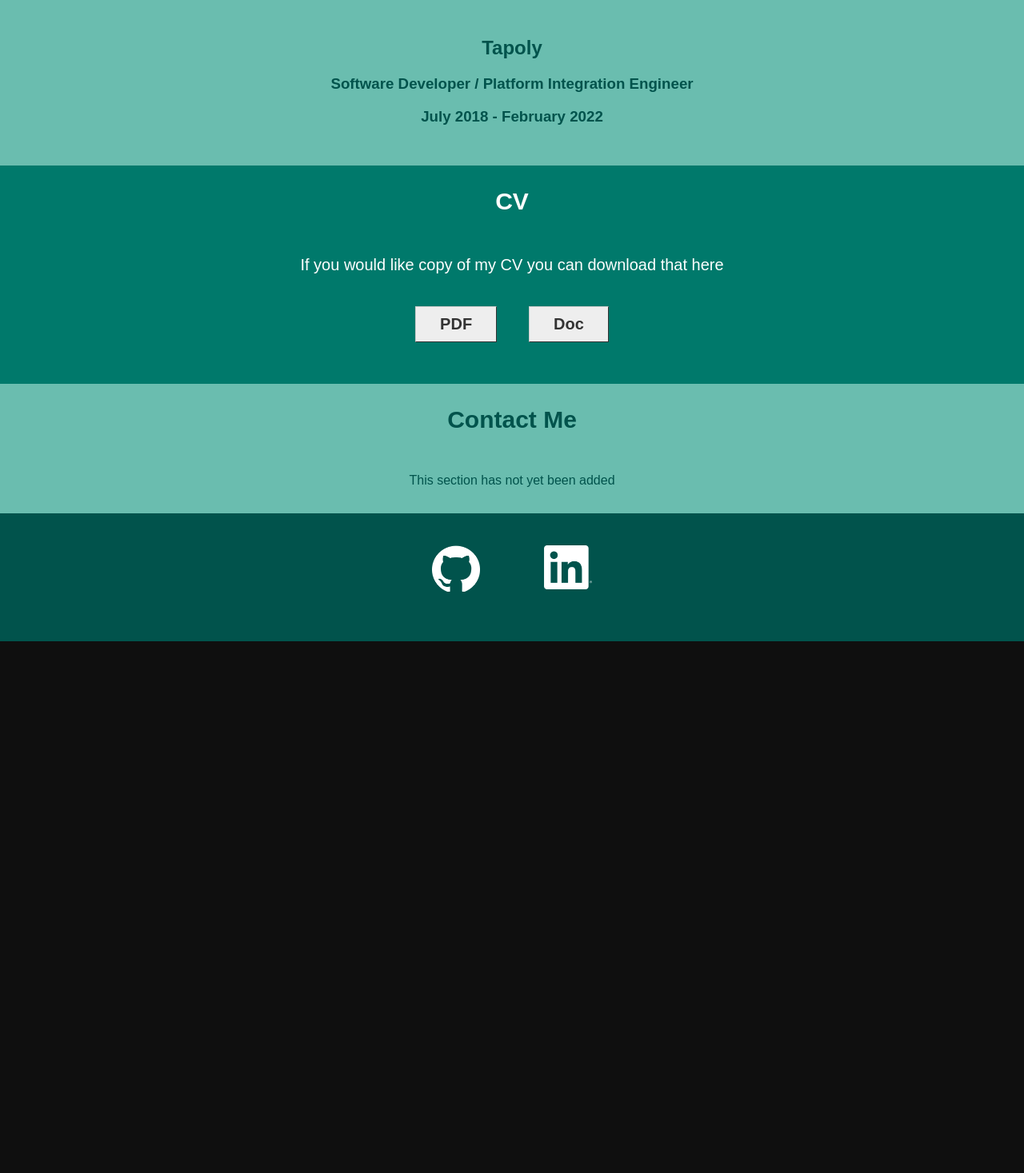
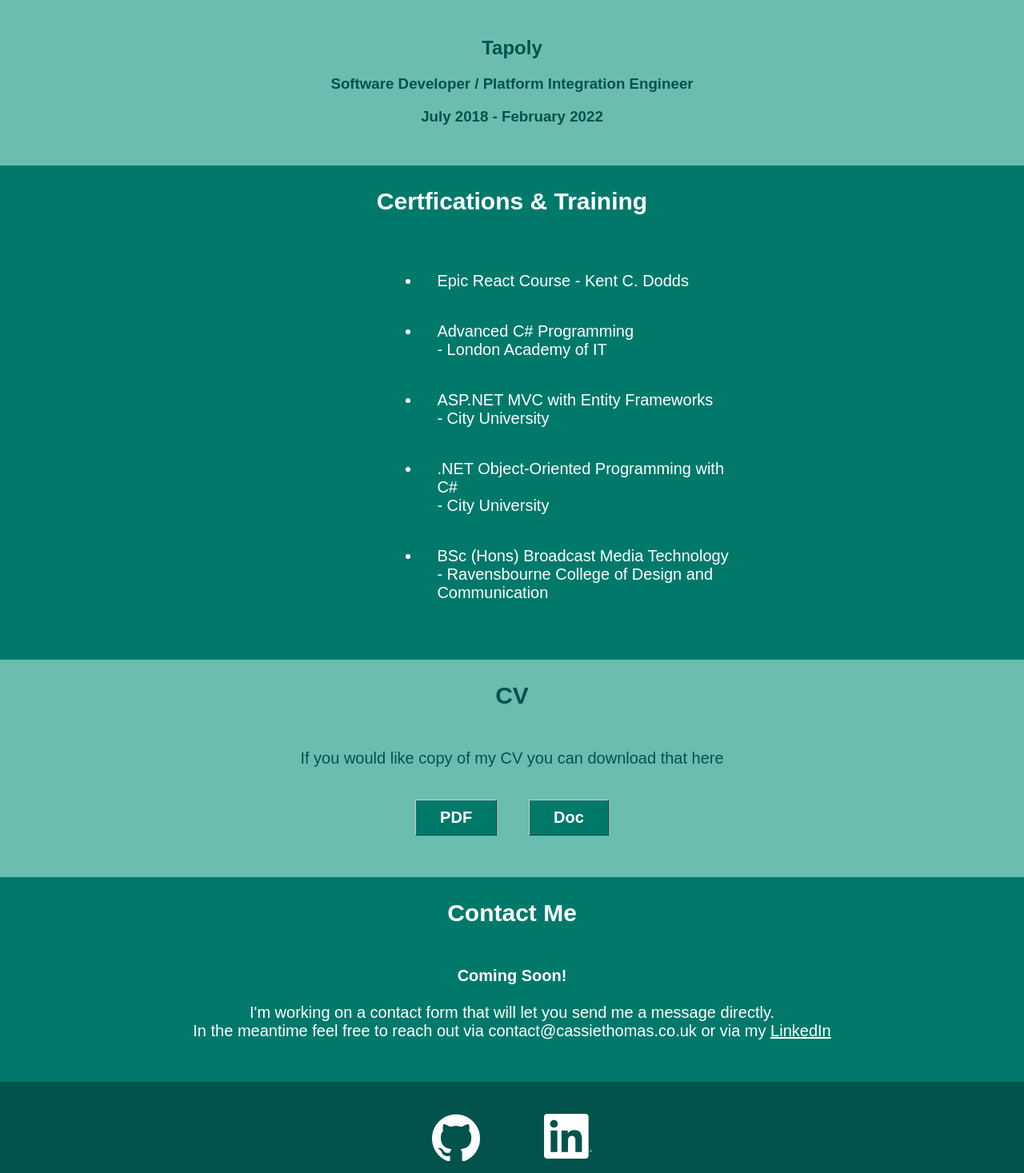
Before and after one commit to cassiethomas89/cv_website, a Next.js app: page / in a window 1280 px wide. Shown: the part 1330-2797 px from the top of the page at 80% size. Before the commit the page ends 2132 px from the top, so only its background shows below. Built offline with nearby package versions, Linux system fonts and the light colour scheme.

Commit message:
CV00007 Added new section and updated contact section.

```diff
--- a/app/globals.css
+++ b/app/globals.css
@@ -74,8 +74,6 @@ body {
   font-size: 50px;
   font-family:Arial, Helvetica, sans-serif;
   font-weight: 600;
-  padding-left: 1em;
-  padding-right: 3em;
   margin:0;
 }
 
@@ -83,8 +81,6 @@ body {
   font-size: 20px;
   font-family:Arial, Helvetica, sans-serif;
   font-weight: 600;
-  padding-left: 3em;
-  padding-right: 10em;
   color: var(--foreground);
   margin:0;
 }
@@ -230,6 +226,10 @@ input:checked + .slider:before {
   text-align: center;
 }
 
+.contact a {
+  color: #fff;
+}
+
 .skillsSection {
   height: 10em;
   text-align:  center;
@@ -244,8 +244,23 @@ input:checked + .slider:before {
 
 .skillsList > div {
   font-size: 20px;
-  padding: 1em;
+  padding-bottom: 1em;
   width: inherit;
+}
+
+.trainingList {
+  padding-left: 38%;
+  padding-right: 30%;
+  font-size: 20px;
+}
+
+.trainingList ul {
+  text-align: left;
+  width: 100%;
+}
+
+.trainingList li {
+  padding:1em;
 }
 
 .sectionCV {
@@ -262,8 +277,6 @@ input:checked + .slider:before {
 .downloadBtn {
   font: bold 11px Arial;
   text-decoration: none;
-  background-color: #EEEEEE;
-  color: #333333;
   padding: 10px 30px;
   border-top: 1px solid #CCCCCC;
   border-right: 1px solid #333333;
--- a/app/page.tsx
+++ b/app/page.tsx
@@ -5,6 +5,7 @@ import Experience from "@/components/Experience";
 import CVDownload from "@/components/CVDownload";
 import ContactForm from "@/components/ContactForm";
 import BottomBanner from "@/components/BottomBanner";
+import Certfications from "@/components/Certifications";
 
 export default function Home() {
   return (
@@ -15,8 +16,9 @@ export default function Home() {
         <div className="section sectionOdds"><Summary /></div>
         <div className="section sectionEvens"><Skills /></div>
         <div className="section sectionOdds"><Experience /></div>
-        <div className="section sectionEvens"><CVDownload /></div>
-        <div className="section sectionOdds"><ContactForm /></div>
+        <div className="section sectionEvens"><Certfications /></div>
+        <div className="section sectionOdds"><CVDownload /></div>
+        <div className="section sectionEvens"><ContactForm /></div>
         <div className="footer topBannerLight"><BottomBanner /></div>
       </div>
   </main>
--- a/components/CVDownload.tsx
+++ b/components/CVDownload.tsx
@@ -3,10 +3,8 @@ const CVDownload = () => {
           <h1>CV</h1>
           <p>If you would like copy of my CV you can download that here</p>
           <div className="downloadButtons">
-            <a className="downloadBtn" href="Cassie_Thomas_CV.pdf" target="_blank" rel="noopener noreferrer" download>
-              PDF
-            </a>
-            <a className="downloadBtn" href="Cassie_Thomas_CV.doc" target="_blank" rel="noopener noreferrer" download>Doc</a>
+            <a className="downloadBtn sectionEvens" href="Cassie_Thomas_CV.pdf" target="_blank" rel="noopener noreferrer">PDF</a>
+            <a className="downloadBtn sectionEvens" href="Cassie_Thomas_CV.doc" target="_blank" rel="noopener noreferrer">Doc</a>
           </div>
         </div>
 }
--- /dev/null
+++ b/components/Certifications.tsx
@@ -0,0 +1,16 @@
+const Certfications = () => {
+    return <div id="Certfications">
+          <h1>Certfications & Training</h1>
+          <div className="trainingList">
+            <ul>
+                <li>Epic React Course - Kent C. Dodds</li>
+                <li>Advanced C# Programming <br /> - London Academy of IT</li>
+                <li>ASP.NET MVC with Entity Frameworks <br /> - City University</li>
+                <li>.NET Object-Oriented Programming with C# <br /> - City University</li>
+                <li> BSc (Hons) Broadcast Media Technology <br /> - Ravensbourne College of Design and Communication</li>
+            </ul>
+          </div>
+        </div>
+}
+
+export default Certfications;
--- a/components/ContactForm.tsx
+++ b/components/ContactForm.tsx
@@ -1,7 +1,12 @@
 const ContactForm = () => {
     return  <div className="contact" id="Contact">
           <h1>Contact Me</h1>
-          This section has not yet been added
+          <p>
+          <b>Coming Soon!</b>
+          <br /><br />
+            I'm working on a contact form that will let you send me a message directly. <br />
+            In the meantime feel free to reach out via contact@cassiethomas.co.uk or via my <a href="https://www.linkedin.com/in/cassie-thomas-53ba9b114/">LinkedIn</a>
+          </p>
           {/* <textarea></textarea>
           <br/>
           <button>submit</button>
--- a/components/HeaderClick.tsx
+++ b/components/HeaderClick.tsx
@@ -1,7 +1,7 @@
 'use client';
 import React, { MouseEventHandler } from "react";
 
-const headerClick = (clickEvent: "Summary" | "Skills" | "Experience" | "CV" | "Contact" | string) => {
+const headerClick = (clickEvent: string) => {
     const yOffset = 160;
     var elmntToView = document.getElementById(clickEvent);
     const y = elmntToView!.getBoundingClientRect().top + window.scrollY - yOffset;
--- a/components/TopBanner.tsx
+++ b/components/TopBanner.tsx
@@ -2,6 +2,7 @@
 import React, { MouseEventHandler } from "react";
 import headerClick from "./HeaderClick";
 import darkModeClick from "./DarkMode";
+import Certfications from "./Certifications";
 
 const SummaryButton = () => {
   return (
@@ -34,11 +35,13 @@ const CVButton = () => {
   );
 }
 
+const CertficationsButton = () => {
+  return (
+    <button onClick={() => headerClick("Certfications")}>Certfications</button>
+  );
+}
+
 const TopBanner = () => {
-//     const shoot = () => {
-//     alert("test");
-//   }
-
     return <div>
         <div className="topBanner topBannerLight">
           <div className="siteTitle">
@@ -51,6 +54,7 @@ const TopBanner = () => {
             <div><ExperienceButton /></div>
             <div><CVButton /> </div>
             <div><ContactButton /></div>
+            <div><CertficationsButton /></div>
           </div>
           <div id="darkModeDiv" className="darkModeSwitch darkModeOff">
             <label>Dark Mode</label><br/>
```
